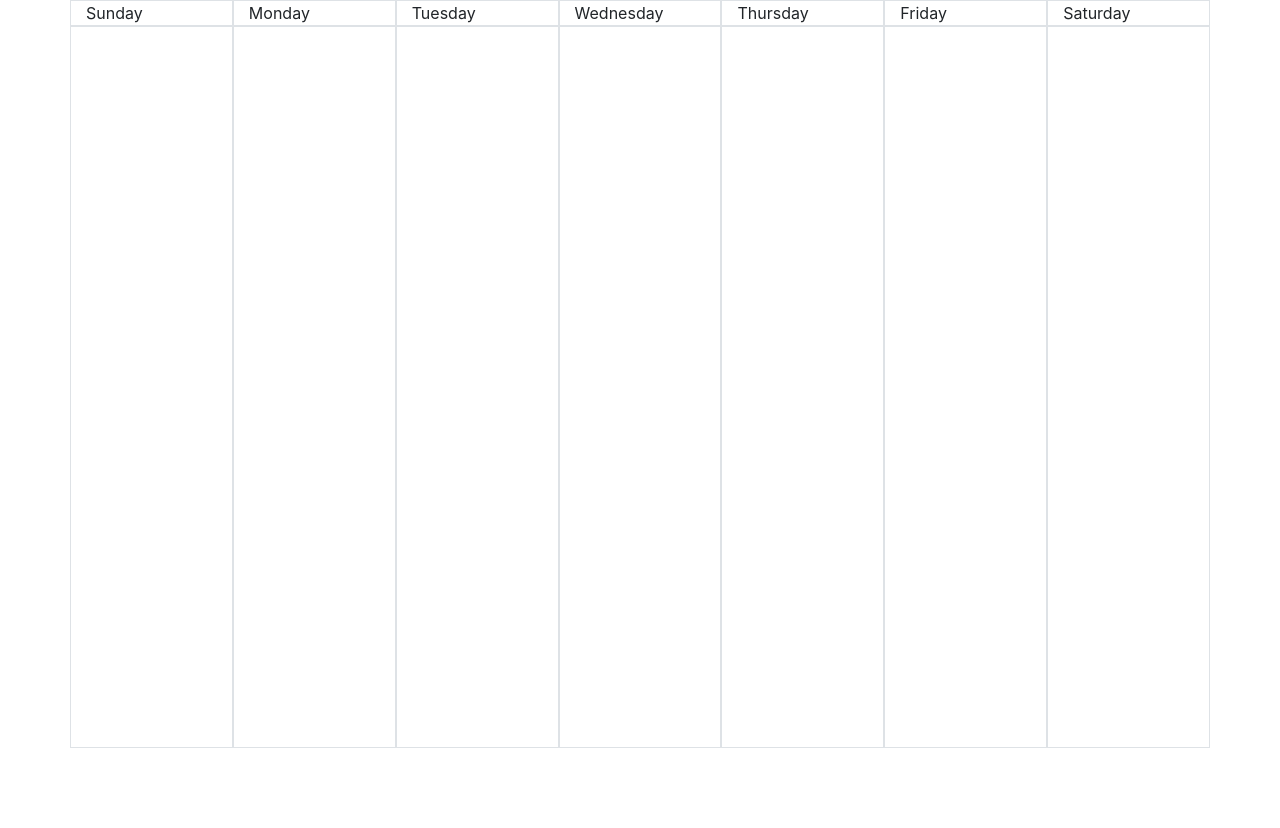
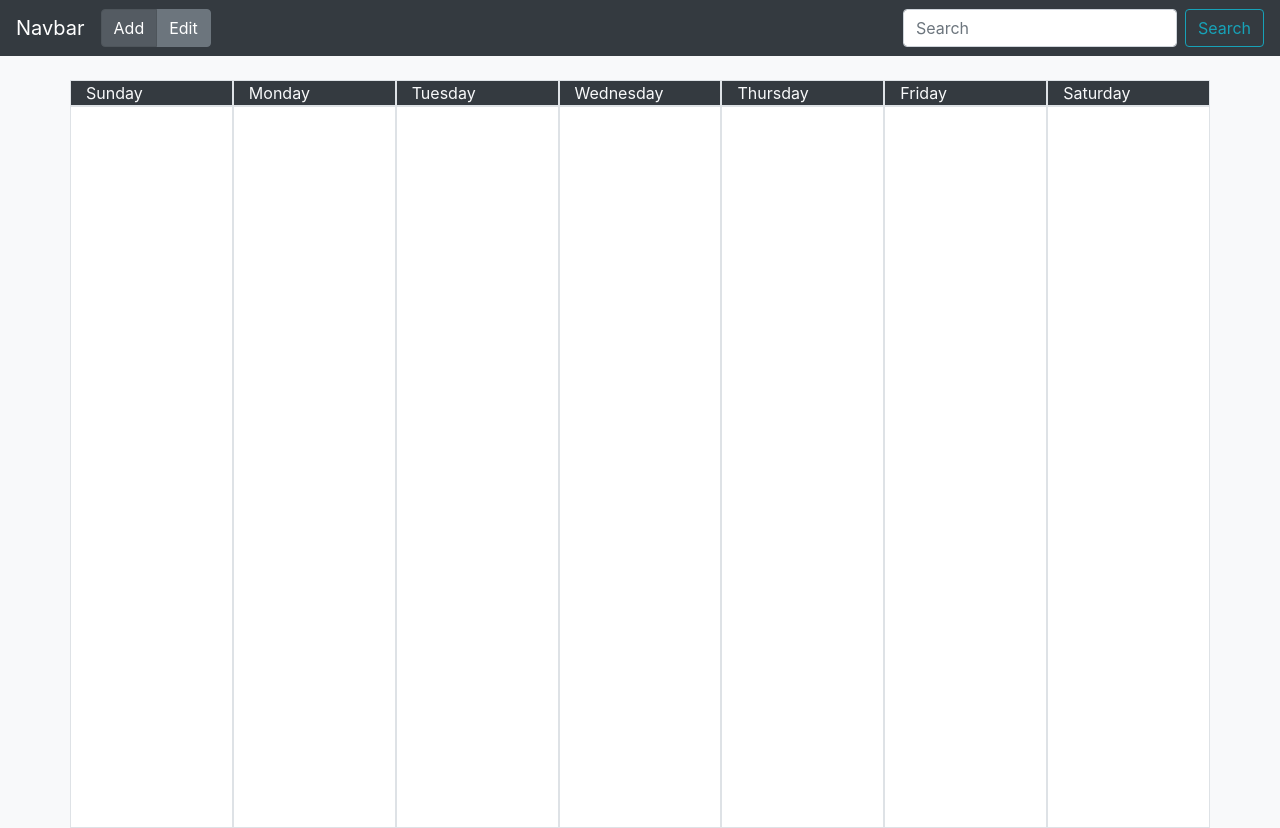
Before and after one commit to LukeUeda/SoftwareMajorProject, a React (Create React App) app in the folder client/: page / in a window 1280 px wide. Before the commit the page ends 800 px from the top, so only its background shows below. Built offline with nearby package versions, Linux system fonts and the light colour scheme.

Commit message:
PRogress

```diff
--- a/client/src/components/Calendar.js
+++ b/client/src/components/Calendar.js
@@ -4,11 +4,12 @@ import React, {useEffect, useState} from 'react';
 import Day from "./Day.js";
 import EditUi from "./editUi";
 import SelectUi from "./selectUi";
-import {Button, Modal} from "react-bootstrap";
+import Menu from "./Menu";
 
 
 function Calendar(){
-    const [state, setState] = useState({selectionStart: null, selectionEnd: null});
+    const initialState ={selectionStart: null, selectionEnd: null}
+    const [state, setState] = useState(initialState);
     const [selection, setSelection] = useState(false);
 
     const select = (cell) => {
@@ -32,11 +33,13 @@ function Calendar(){
     }
 
     return(
-        <>
+        <div className="bg-light">
+            <Menu></Menu>
+            <br/>
             <div className="container">
                 <div className="row">
                     {["Sunday", "Monday", "Tuesday", "Wednesday", "Thursday", "Friday", "Saturday"].map(name => {
-                        return <div className="col-lg border">{name}</div>
+                        return <div className="col-lg border bg-dark text-light">{name}</div>
                     })}
                 </div>
                 <div className="row">
@@ -46,10 +49,13 @@ function Calendar(){
                 </div>
             </div>
             <SelectUi modalState={selection}
-                      onHide={() => {setSelection(false)}}
+                      onHide={() => {
+                          setState(initialState)
+                          setSelection(false)
+                      }}
                       submit={addTask}
                       selection={state}/>
-        </>
+        </div>
     );
 }
 
--- /dev/null
+++ b/client/src/components/Menu.js
@@ -0,0 +1,44 @@
+import {ToggleButton, ButtonGroup, Button, Navbar, Nav, Form, FormControl} from "react-bootstrap";
+import React, {useState} from "react";
+
+
+function Menu(props){
+    const [radioValue, setRadioValue] = useState('1');
+
+    const radios = [
+        { name: 'Add', value: '1' },
+        { name: 'Edit', value: '2' },
+    ];
+
+    return (
+        <>
+            <Navbar bg="dark" variant="dark">
+                <Navbar.Brand href="#home">Navbar</Navbar.Brand>
+                <Nav className="mr-auto">
+                    <ButtonGroup toggle>
+                        {radios.map((radio, idx) => (
+                            <ToggleButton
+                                key={idx}
+                                type="radio"
+                                variant="secondary"
+                                name="radio"
+                                value={radio.value}
+                                checked={radioValue === radio.value}
+                                onChange={(e) => setRadioValue(e.currentTarget.value)}
+                            >
+                                {radio.name}
+                            </ToggleButton>
+                        ))}
+                    </ButtonGroup>
+                </Nav>
+                <Form inline>
+                    <FormControl type="text" placeholder="Search" className="mr-sm-2"/>
+                    <Button variant="outline-info">Search</Button>
+                </Form>
+            </Navbar>
+
+        </>
+    );
+}
+
+export default Menu
--- a/client/src/components/TimeEntry.js
+++ b/client/src/components/TimeEntry.js
@@ -9,6 +9,7 @@ function TimeEntry(props){
     const toggle = (val) => {
         setActive(!val)
         setInput(props.placeholder);
+        props.returnFunc(props.title, props.placeholder)
     }
 
     return(
--- a/client/src/components/selectUi.js
+++ b/client/src/components/selectUi.js
@@ -58,10 +58,10 @@ function SelectUi(props){
                 end: !VarTypeEnd
             },
             inBounds: {
-                start: !inBoundsStart,
-                end: !inBoundsEnd
+                start: !inBoundsStart && VarTypeStart,
+                end: !inBoundsEnd && VarTypeEnd
             },
-            correctOrder: !correctOrder,
+            correctOrder: !correctOrder && VarTypeEnd && VarTypeStart,
             appropriateName: !appropriateName
         })
 
@@ -71,10 +71,17 @@ function SelectUi(props){
         return (finalBool)
     }
 
+    const closeFunc = () =>{
+        props.onHide()
+        setBounds(initialBounds)
+        setTask('')
+    }
+
+
     return (
         <>
             <Modal show={props.modalState} centered>
-                <Modal.Header closeButton onClick={props.onHide}>
+                <Modal.Header closeButton onClick={closeFunc}>
                     <Modal.Title>Add Task</Modal.Title>
                 </Modal.Header>
                 <Modal.Body>
@@ -97,14 +104,14 @@ function SelectUi(props){
                     <Alert variant="danger" style={{display: errMsgs.appropriateName ? 'block' : 'none' }}>Please enter an acceptable task name.</Alert>
                 </Modal.Body>
                 <Modal.Footer>
-                    <Button variant="danger" onClick={props.onHide}>
+                    <Button variant="danger" onClick={closeFunc}>
                         Close
                     </Button>
                     <Button variant="success"
                             onClick={() => {
                                 if(validation()){
                                     props.submit(bounds, task);
-                                    props.onHide();
+                                    closeFunc()
                                 }
                             }}>
                         Submit
```
